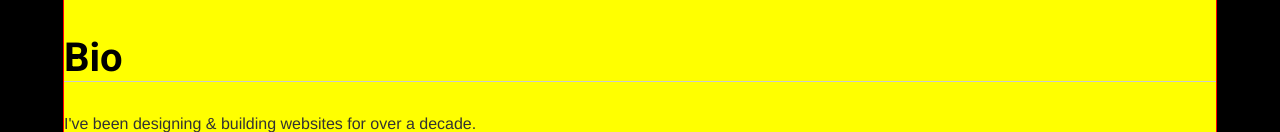
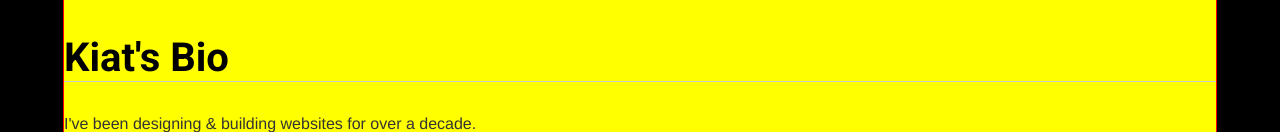
Before and after one commit to kiatlim/kiatpo, a plain HTML site: page index.html in a window 1280 px wide. Shown: the part 385-517 px from the top of the page. Drawn offline with Linux system fonts and the light colour scheme.

Commit message:
changed h2 kiat.po.sg

```diff
--- a/index.html
+++ b/index.html
@@ -23,7 +23,7 @@
   <div id="bio" class="bio">
       <img alt="Kiat Lim" src="images/kiat_240px.jpg">
 
-    <h2>Bio</h2>
+    <h2>Kiat's Bio</h2>
   <p>I've been designing & building websites for over a decade.</p>
 
 <p>In 2011, I co-founded Pixel Onion, a Drupal specialist firm that strives to empower organisations to take control of their web presence. We work closely with you to build websites that work well, look great and are easy to manage.</p>
```
